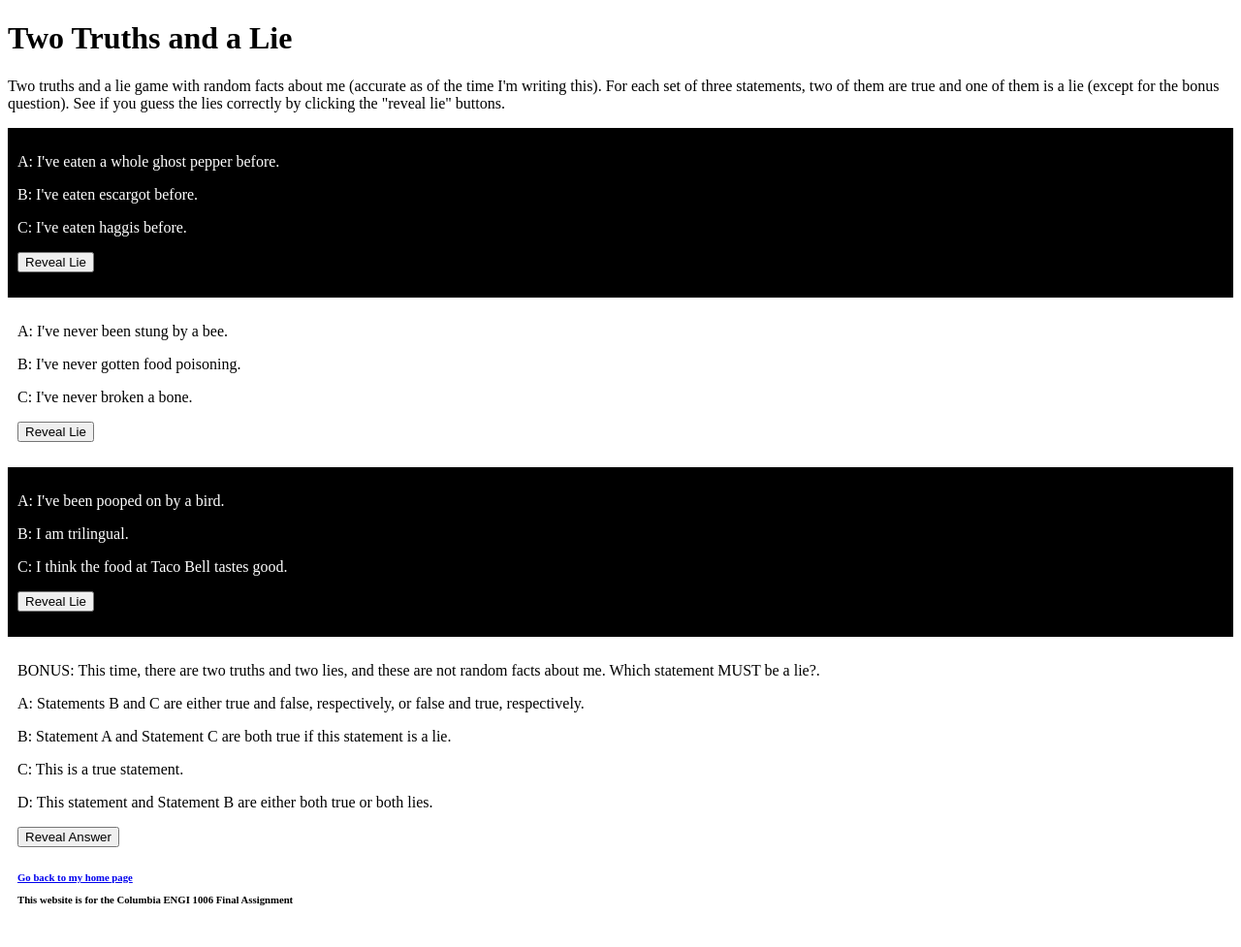
After one commit to jrq2105/jrq2105-final, a Flask app: page /random_facts_game in a window 1280 px wide. The commit adds this page. Shown: the whole page at 97% size. Run offline with Flask 2, Linux system fonts and the light colour scheme.

Commit message:
Added some extra info in home page. Also changed 'puzzles' page to 'two truths and a lie' page and completed that page.

```diff
--- a/jrq2105-final/app.py
+++ b/jrq2105-final/app.py
@@ -30,12 +30,13 @@ def load_hobbies_page():
     return render_template("hobbies.html");
 
 
-# route for puzzles page
-@app.route("/puzzles")
+# route for 'two truths and a lie' game page
+@app.route("/random_facts_game")
 def load_puzzles_page():
-    ''' This loads the puzzles page (see puzzles.html) '''
+    ''' This loads the 'two truths and a lie' game page
+    (see random_facts_game.html) '''
 
-    return render_template("puzzles.html");
+    return render_template("random_facts_game.html");
 
 
 # route for easter egg page
--- /dev/null
+++ b/jrq2105-final/templates/random_facts_game.html
@@ -0,0 +1,96 @@
+<!DOCTYPE html>
+
+
+<html>
+
+
+    <head>
+
+        <!-- title of page -->
+        <title>Two Truths and a Lie</title>
+
+    </head>
+
+
+    <body>
+
+        <h1>Two Truths and a Lie</h1>
+
+        <!-- explanation of game -->
+        <p>
+            Two truths and a lie game with random facts about me (accurate as
+            of the time I'm writing this). For each set of three statements,
+            two of them are true and one of them is a lie (except for the bonus
+            question). See if you guess the lies correctly by clicking the
+            "reveal lie" buttons.
+        </p>
+
+        <!-- each div section is a set of questions -->
+        <div style = "background-color: black; color: white; padding: 10px">
+            <p>A: I've eaten a whole ghost pepper before.</p>
+            <p>B: I've eaten escargot before.</p>
+            <p>C: I've eaten haggis before.</p>
+
+            <!-- reveal answer when button is pressed -->
+            <p>
+                <button type = "button" onclick = "alert('C is the lie!')">
+                    Reveal Lie
+                </button>
+            </p>
+        </div>
+
+        <div style = "background-color: white; color: black; padding: 10px">
+            <p>A: I've never been stung by a bee.</p>
+            <p>B: I've never gotten food poisoning.</p>
+            <p>C: I've never broken a bone.</p>
+            <p>
+                <button type = "button" onclick = "alert('B is the lie!')">
+                    Reveal Lie
+                </button>
+            </p>
+        </div>
+
+        <div style = "background-color: black; color: white; padding: 10px">
+            <p>A: I've been pooped on by a bird.</p>
+            <p>B: I am trilingual.</p>
+            <p>C: I think the food at Taco Bell tastes good.</p>
+            <p>
+                <button type = "button" onclick = "alert('B is the lie!')")>
+                    Reveal Lie
+                </button>
+            </p>
+        </div>
+
+        <div style = "background-color: white; color: black; padding: 10px">
+            <p>
+                BONUS: This time, there are two truths and two lies, and these are not
+                random facts about me. Which statement MUST be a lie?.
+            </p>
+            <p>A: Statements B and C are either true and false, respectively, or false and true, respectively.</p>
+            <p>B: Statement A and Statement C are both true if this statement is a lie.</p>
+            <p>C: This is a true statement.</p>
+            <p>D: This statement and Statement B are either both true or both lies.</p>
+            <p>
+                <button type = "button" onclick = "alert('D MUST be a lie. The other lie is either A or C.')")>
+                    Reveal Answer
+                </button>
+            </p>
+
+    </body>
+
+
+    <footer>
+
+        <!-- extra info and link to home page -->
+        <h6>
+
+            <a href = "/">Go back to my home page</a>
+
+            <p>This website is for the Columbia ENGI 1006 Final Assignment</p>
+
+        </h6>
+
+    </footer>
+
+
+</html>
```
Also changed, not shown: jrq2105-final/templates/home.html (+6 -2 lines), jrq2105-final/templates/puzzles.html (deleted, +0 -36 lines), 2 other files.
